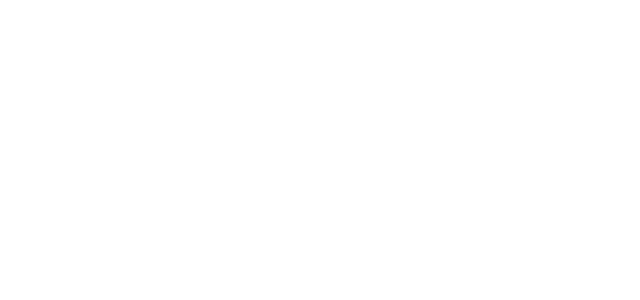
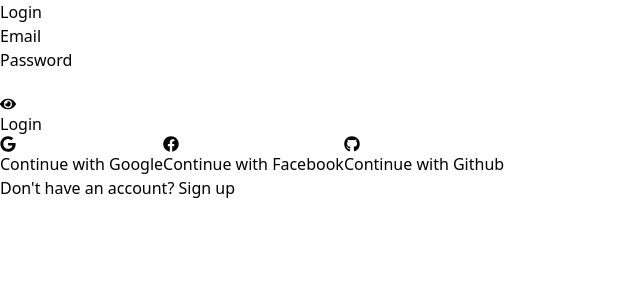
Before and after one commit to BanhNg2005/Gym-Chatbot, a React (Create React App) app: page /login in a window 1280 px wide. Before the commit this address had no page. Shown: the top 300 px of the page, without its empty margins (0-640 px from the left). Built offline with nearby package versions, Linux system fonts and the light colour scheme.

Commit message:
add plain login

```diff
--- a/src/App.js
+++ b/src/App.js
@@ -7,6 +7,7 @@
 import { GiAchievement } from "react-icons/gi";
 import { FiSend, FiMenu } from "react-icons/fi";
 import SignUpForm from "./components/signup";
+import LogInForm from "./components/login";
 import './index.css';
 
 const HomePage = () => {
@@ -62,7 +63,7 @@
               <li><a href="#" className={`hover:text-blue-400 flex items-center ${isDarkMode ? 'text-white' : 'text-gray-900'}`}><FaBed className="mr-1" /> Sleep</a></li>
               <li><a href="#" className={`hover:text-blue-400 flex items-center ${isDarkMode ? 'text-white' : 'text-gray-900'}`}><GiAchievement className="mr-1" /> Achievement</a></li>
             </ul>
-            <Link to="/signup">
+            <Link to="/login">
               <button className="mt-4 md:mt-0 ml-4 bg-blue-600 text-white px-4 py-2 rounded-full hover:bg-blue-700 transition duration-300 flex items-center">
                 <FaSignInAlt className="mr-2" />
                 Sign In
@@ -231,6 +232,7 @@
       <Routes>
         <Route path="/" element={<HomePage />} />
         <Route path="/signup" element={<SignUpForm />} />
+        <Route path="/login" element={<LogInForm />} />
       </Routes>
     </Router>
   );
--- a/src/components/login.js
+++ b/src/components/login.js
@@ -1,13 +1,13 @@
 import React, { useState } from "react";
 import { FaEye, FaEyeSlash, FaGoogle, FaFacebook, FaGithub } from "react-icons/fa";
+import { Navigate, Link } from 'react-router-dom';
 
+import '../index.css';
 
-const SignUpForm = () => {
+const LoginForm = () => {
   const [formData, setFormData] = useState({
     email: "",
-    phone: "",
-    password: "",
-    confirmPassword: ""
+    password: ""
   });
   const [showPassword, setShowPassword] = useState(false);
   const [errors, setErrors] = useState({});
@@ -23,163 +23,87 @@
     let error = "";
     switch (name) {
       case "email":
-        if (!/\S+@\S+\.\S+/.test(value)) {
+        if (!value) {
+          error = "Email is required";
+        } else if (!/\S+@\S+\.\S+/.test(value)) {
           error = "Invalid email format";
         }
         break;
-      case "phone":
-        if (!/^\d{10}$/.test(value.replace(/\D/g, ''))) {
-          error = "Invalid phone number";
-        }
-        break;
       case "password":
-        if (!/^(?=.*[A-Z])(?=.*\d).{8,}$/.test(value)) {
+        if (!value) {
+          error = "Password is required";
+        } else if (!/^(?=.*[A-Z])(?=.*\d).{8,}$/.test(value)) {
           error = "Password must have at least 8 characters, one uppercase letter, and one number";
-        }
-        break;
-      case "confirmPassword":
-        if (value !== formData.password) {
-          error = "Passwords do not match";
         }
         break;
       default:
         break;
     }
-    setErrors({ ...errors, [name]: error });
+    setErrors((prevErrors) => ({ ...prevErrors, [name]: error }));
   };
 
   const handleSubmit = (e) => {
     e.preventDefault();
     setIsSubmitted(true);
-    const formFields = ["email", "phone", "password", "confirmPassword"];
-    formFields.forEach(field => validateField(field, formData[field]));
-
-    if (Object.values(errors).every(error => error === "")) {
-      console.log("Form submitted", formData);
+    if (Object.keys(errors).length === 0 && Object.values(errors).every(error => error === "")) {
+      // Submit the form
+      console.log(formData);
+      setIsSubmitted(true);
     }
   };
 
-  const handleThirdPartySignUp = (provider) => {
-    console.log(`Signing up with ${provider}`);
-  };
+  if (isSubmitted) {
+    return <Navigate to="/" />;
+  }
 
   return (
-    <div className="min-h-screen bg-gradient-to-br from-purple-100 to-blue-200 flex items-center justify-center p-4">
-      <div className="bg-white rounded-lg shadow-xl p-8 max-w-md w-full">
-        <h2 className="text-3xl text-center mb-6 text-gray-800">Sign Up</h2>
-        <form onSubmit={handleSubmit} className="space-y-6">
-          <div>
-            <label htmlFor="email" className="block text-sm font-medium text-gray-700">
-              Email
-            </label>
+    <div className="login-form">
+      <h2>Login</h2>
+      <form onSubmit={handleSubmit}>
+        <div className="form-group">
+          <label>Email</label>
           <input
             type="email"
-              id="email"
             name="email"
             value={formData.email}
             onChange={handleChange}
-              className="mt-1 block w-full rounded-md border-gray-300 shadow-sm focus:border-indigo-300 focus:ring focus:ring-indigo-200 focus:ring-opacity-50 text-base py-2 px-3"
-              placeholder="you@example.com"
-              required
           />
-            {errors.email && <p className="mt-1 text-sm text-red-600">{errors.email}</p>}
+          {errors.email && <span className="error">{errors.email}</span>}
         </div>
-          <div>
-            <label htmlFor="phone" className="block text-sm font-medium text-gray-700">
-              Phone Number
-            </label>
-            <input
-              type="tel"
-              id="phone"
-              name="phone"
-              value={formData.phone}
-              onChange={handleChange}
-              className="mt-1 block w-full rounded-md border-gray-300 shadow-sm focus:border-indigo-300 focus:ring focus:ring-indigo-200 focus:ring-opacity-50 text-base py-2 px-3"
-              placeholder="(123) 456-7890"
-              required
-            />
-            {errors.phone && <p className="mt-1 text-sm text-red-600">{errors.phone}</p>}
-          </div>
-          <div>
-            <label htmlFor="password" className="block text-sm font-medium text-gray-700">
-              Password
-            </label>
-            <div className="relative">
+        <div className="form-group">
+          <label>Password</label>
+          <div className="password-input">
             <input
               type={showPassword ? "text" : "password"}
-                id="password"
               name="password"
               value={formData.password}
               onChange={handleChange}
-                className="mt-1 block w-full rounded-md border-gray-300 shadow-sm focus:border-indigo-300 focus:ring focus:ring-indigo-200 focus:ring-opacity-50 text-base py-2 px-3"
-                required
             />
-              <button
-                type="button"
-                onClick={() => setShowPassword(!showPassword)}
-                className="absolute inset-y-0 right-0 pr-3 flex items-center text-sm leading-5"
-              >
+            <span onClick={() => setShowPassword(!showPassword)}>
               {showPassword ? <FaEyeSlash /> : <FaEye />}
+            </span>
+          </div>
+          {errors.password && <span className="error">{errors.password}</span>}
+        </div>
+        <button type="submit">Login</button>
+      </form>
+      <div className="social-login">
+        <button>
+          <FaGoogle />
+          <span>Continue with Google</span>
+        </button>
+        <button>
+          <FaFacebook />
+          <span>Continue with Facebook</span>
+        </button>
+        <button>
+          <FaGithub />
+          <span>Continue with Github</span>
         </button>
       </div>
-            <p className="mt-1 text-xs text-gray-500">Must be at least 8 characters, one capital letter, and one number</p>
-            {errors.password && <p className="mt-1 text-sm text-red-600">{errors.password}</p>}
-          </div>
-          <div>
-            <label htmlFor="confirmPassword" className="block text-sm font-medium text-gray-700">
-              Confirm Password
-            </label>
-            <input
-              type="password"
-              id="confirmPassword"
-              name="confirmPassword"
-              value={formData.confirmPassword}
-              onChange={handleChange}
-              className="mt-1 block w-full rounded-md border-gray-300 shadow-sm focus:border-indigo-300 focus:ring focus:ring-indigo-200 focus:ring-opacity-50 text-base py-2 px-3"
-              required
-            />
-            {errors.confirmPassword && <p className="mt-1 text-sm text-red-600">{errors.confirmPassword}</p>}
-          </div>
-          <button
-            type="submit"
-            className="w-full py-3 px-4 border border-transparent rounded-md shadow-sm text-base font-medium text-white bg-indigo-600 hover:bg-indigo-700 focus:outline-none focus:ring-2 focus:ring-offset-2 focus:ring-indigo-500 transition duration-150 ease-in-out"
-          >
-            Sign Up
-          </button>
-        </form>
-        <div className="mt-8">
-          <div className="relative">
-            <div className="absolute inset-0 flex items-center">
-              <div className="w-full border-t border-gray-300"></div>
-            </div>
-            <div className="relative flex justify-center text-sm">
-              <span className="px-2 bg-white text-gray-500">Or continue with</span>
-            </div>
-          </div>
-          <div className="mt-6 grid grid-cols-3 gap-3">
-            <button
-              onClick={() => handleThirdPartySignUp('Google')}
-              className="w-full inline-flex justify-center py-2 px-4 border border-gray-300 rounded-md shadow-sm bg-white text-sm font-medium text-gray-500 hover:bg-gray-50"
-            >
-              <FaGoogle className="text-red-500" />
-            </button>
-            <button
-              onClick={() => handleThirdPartySignUp('Facebook')}
-              className="w-full inline-flex justify-center py-2 px-4 border border-gray-300 rounded-md shadow-sm bg-white text-sm font-medium text-gray-500 hover:bg-gray-50"
-            >
-              <FaFacebook className="text-blue-600" />
-            </button>
-            <button
-              onClick={() => handleThirdPartySignUp('Github')}
-              className="w-full inline-flex justify-center py-2 px-4 border border-gray-300 rounded-md shadow-sm bg-white text-sm font-medium text-gray-500 hover:bg-gray-50"
-            >
-              <FaGithub className="text-gray-900" />
-            </button>
-          </div>
-        </div>
-      </div>
+      <p>Don't have an account? <Link to="/signup">Sign up</Link></p>
     </div>
   );
 };
 
-export default SignUpForm;
+export default LoginForm;
```
Lines whose indentation alone changed are shown as unchanged.
